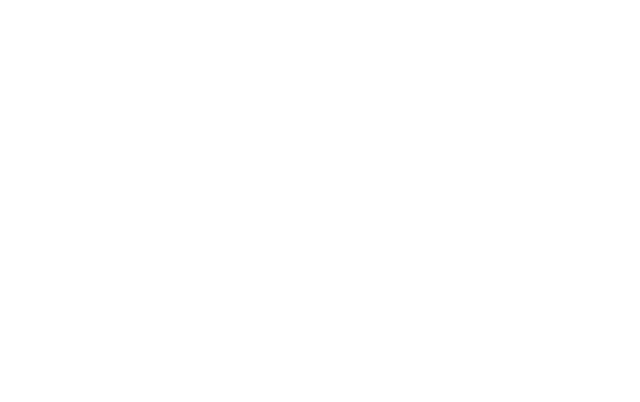
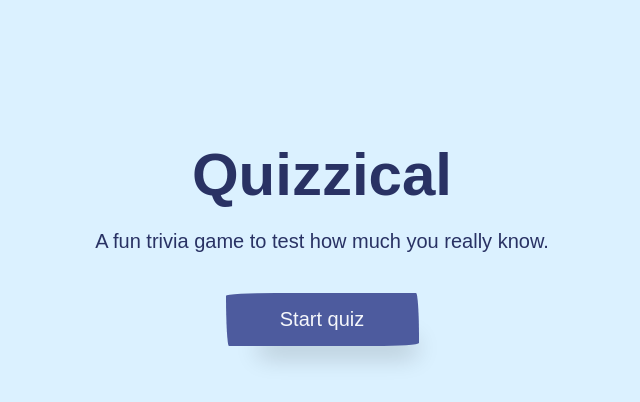
Before and after one commit to aliyasyeddd/Quizzical, a React (Vite) app: page / in a window 1280 px wide. Shown: the top 402 px of the page, without its empty margins (318-958 px from the left). Built offline with nearby package versions, Linux system fonts and the light colour scheme; a web font is replaced by a local one.

Commit message:
intro component setup

```diff
--- a/index.html
+++ b/index.html
@@ -4,6 +4,10 @@
     <meta charset="UTF-8" />
     <link rel="icon" type="image/svg+xml" href="/public/quizzical.svg" />
     <meta name="viewport" content="width=device-width, initial-scale=1.0" />
+    <link
+      rel="stylesheet"
+      href="https://unpkg.com/papercss@1.9.2/dist/paper.min.css"
+    />
     <title>Quizzical</title>
   </head>
   <body>
--- a/src/App.jsx
+++ b/src/App.jsx
@@ -1,4 +1,5 @@
-
+import Intro from "./Components/intro"
+import TriviaQuestions from "./Components/TriviaQuestions"
 
 
 function App() {
@@ -6,7 +7,7 @@
 
   return (
     <>
-
+      <Intro />
     </>
   )
 }
--- /dev/null
+++ b/src/Components/TriviaQuestions.jsx
@@ -0,0 +1,11 @@
+import React from 'react'
+
+const TriviaQuestions = () => {
+  return (
+    <div>
+
+    </div>
+  )
+}
+
+export default TriviaQuestions
--- /dev/null
+++ b/src/Components/intro.jsx
@@ -0,0 +1,13 @@
+import React from "react";
+
+const Intro = () => {
+  return (
+    <div className="intro">
+      <h1>Quizzical</h1>
+      <p>A fun trivia game to test how much you really know.</p>
+      <button>Start quiz</button>
+    </div>
+  );
+};
+
+export default Intro;
--- a/src/index.css
+++ b/src/index.css
@@ -1,3 +1,44 @@
 * {
-    box-sizing: border-box;
+  box-sizing: border-box;
 }
+
+body {
+  margin: 0;
+  padding: 0;
+  background-image: url("/src/assets/background.jpg");
+  background-size: cover; /* fill entire screen */
+  background-repeat: no-repeat; /* remove repeat */
+  background-position: center; /* center image */
+  min-height: 100vh; /* full viewport height */
+}
+
+.intro  {
+  display: flex;
+  justify-content: center;
+  flex-direction: column;
+  align-items: center;
+  padding: 100px;
+}
+
+.intro h1 {
+  font-size: 3rem;
+  font-weight: bold;
+  margin-bottom: 1px;
+}
+
+.intro h1,
+.intro p {
+  color: #293264;
+}
+
+.intro p {
+  margin-bottom: 40px;
+}
+
+.intro button {
+  background-color: #4D5B9E;
+  color: #F5F7FB;
+  border: none;
+  border-radius: px;
+  width: 193px;
+}
```
Also changed, not shown: src/assets/background.jpg (added).
